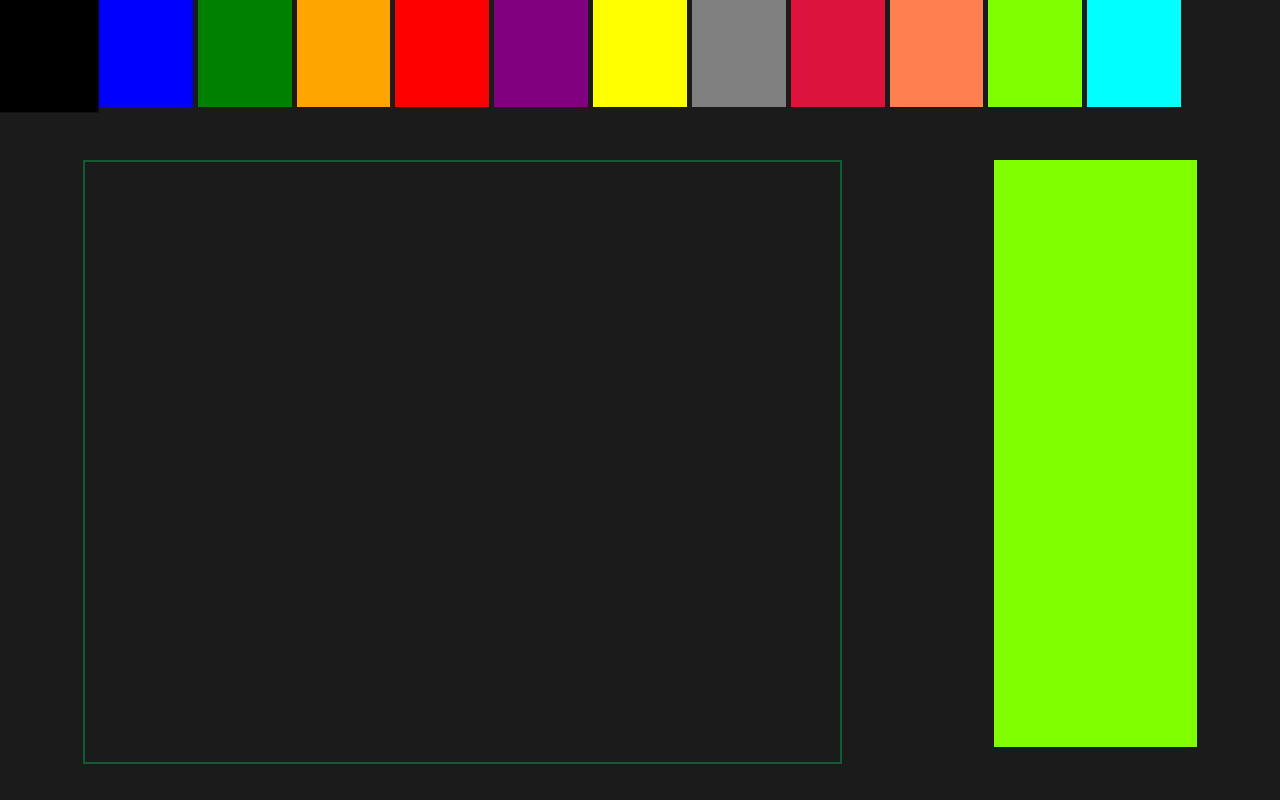
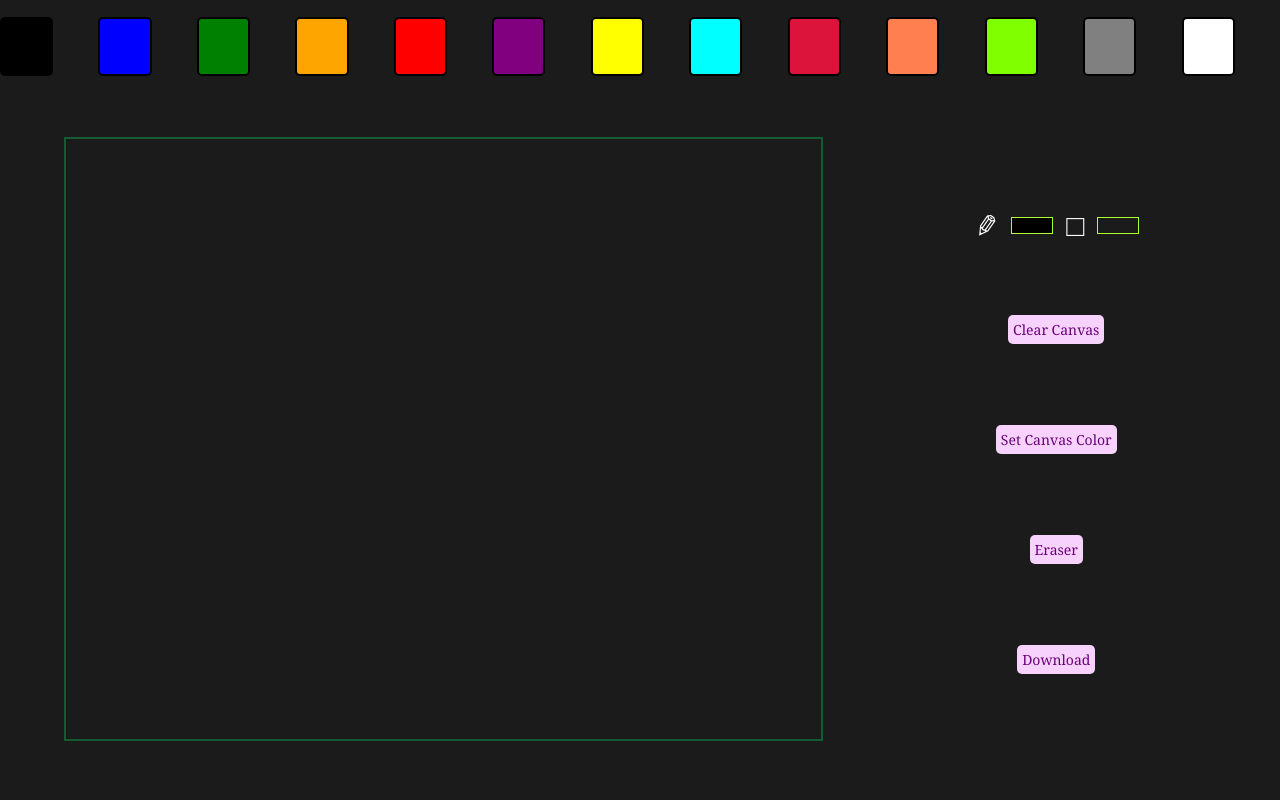
Before and after one commit to ashish19977/paint, a website: page src/public/index.html in a window 1280 px wide. Drawn offline with Linux system fonts and the light colour scheme.

Commit message:
final project

```diff
--- a/src/public/index.html
+++ b/src/public/index.html
@@ -22,8 +22,8 @@
             display: grid;
             grid-row: 1/3;
             grid-column: 1/19;
-            grid-gap: 5px 5px;
             grid-template-columns: repeat(13,auto);
+            align-items: center;
         }
         #canvas-div{
             grid-row: 4/15;
@@ -35,14 +35,24 @@
             width: 59%;
             height: 75%;
             border: 2px  #145a32  solid;
+            background-color: rgb(27, 27, 27);
+        }
+        #canvas:hover{
+            cursor: crosshair;
         }
         #canvas-controls{
             grid-row: 4/15;
             grid-column: 15/18;
-            background-color: chartreuse;
+            display: flex;
+            justify-content: space-evenly;
+            align-items: center;
+            flex-direction: column;
         }
         .color{
-            height: 100%;
+            height: 60%;
+            width: 50%;
+            border-radius: 5px;
+            border: 2px black solid;
             transition: all .1s linear;
         }
         .color:hover{
@@ -52,11 +62,47 @@
         .color:active{
             scale: 1;
         }
+        #selected-color{
+            font-size: 30px;
+            color: white;
+            display: inline-flex;
+            width: 60%;
+            justify-content: space-evenly;
+            align-items: center;
+            height: 15px;
+            border-radius: 5px;
+        }
+        button{
+            color:  #6c007b ;
+            background-color:   #f7d2fc;
+            padding: 5px;
+            font-size: 14px;
+            border: none;
+            font-family: Georgia, 'Times New Roman', Times, serif;
+            border-radius: 5px;
+        }
+        button:hover{
+            cursor: pointer;
+            opacity: .7;
+            scale: .99;
+        }
+        #eraser{
+            position: absolute;
+            z-index: 9;
+            height: 1px;
+            width: 1px;
+            padding: 5px;
+            border-radius: 50%;
+            border: 1px solid black;
+            display: none;
+            background-color: whitesmoke;
+        }
         @media screen and (max-width: 960px){
             #canvas{width: 99%;height: 65%;}
             #picker{grid-row:14/15;grid-column: 1/19;}
             #canvas-div{grid-row:3/13;grid-column: 1/19;}
-            #canvas-controls{grid-row: 1/2;grid-column: 1/19;}
+            #canvas-controls{grid-row: 1/2;grid-column: 1/19;flex-direction: row;}
+            #selected-color{width: 10%;}
         }
     </style>
 </head>
@@ -64,23 +110,42 @@
     <div id="container">
         <div id="picker"></div>
         <div id="canvas-div">
-            <canvas id="canvas"></canvas>
+            <div id="eraser" draggable="true"></div>
+            <canvas id="canvas" onmouseover="moveEraser()">
+            </canvas>
         </div>
-        <div id=canvas-controls></div>
+        <div id=canvas-controls>
+            <div id="selected-color">
+                <span style="transform: rotate(125deg)">&#9999</span>
+                <span id="pencil-color" style="background-color: black;width: 40px;height: 15px;border: 1px greenyellow solid;"></span>
+                <span>&#9633</span>
+                <span id="canvas-color" style="background-color: rgb(27, 27, 27);width: 40px;height: 15px;border: 1px greenyellow solid;;"></span>
+            </div>
+            <button onclick="clearCanvas()">Clear Canvas</button>
+            <button onclick="setCanvasColor()">Set Canvas Color</button>
+            <button onclick="activateEraser()">Eraser</button>
+            <button onclick="download()">Download</button>
+        </div>
     </div>
 </body>
 <script>
-
+    let eraser=false
     let lineColor='black'
-    let colors=['black','blue','green','orange','red','purple','yellow','grey','crimson','coral','chartreuse','cyan']
+    let lineWidth=2
+    let lineCap='round'
+    let canvasBackColor='rgb(27, 27, 27)'
+    let colors=['black','blue','green','orange','red','purple','yellow','cyan','crimson','coral','chartreuse','grey','white']
     let picker=document.getElementById('picker')
-
-    for(let i=0;i<12;i++){
+    let selectedColorDiv=document.getElementById('selected-color')
+    let pencil=document.getElementById('pencil-color')
+    let canvasColorDiv=document.getElementById('canvas-color')
+    for(let i=0;i<13;i++){
         picker.innerHTML+='<div id='+i+' class=color onclick="selectColor(event)" style=background-color:'+colors[i]+'></div>'
     }
 
     function selectColor(e){
         lineColor=colors[e.explicitOriginalTarget.id]
+        pencil.style.backgroundColor=lineColor
     }
 
     let canvas=document.getElementById('canvas')
@@ -106,7 +171,7 @@
 
         ctx.beginPath()
         ctx.lineCap = 'round';
-        ctx.lineWidth=2
+        ctx.lineWidth=lineWidth
         ctx.strokeStyle = lineColor
         ctx.moveTo(position.x,position.y)
         setPosition(e)
@@ -114,6 +179,61 @@
         ctx.closePath()
         ctx.stroke()
     }
+    function clearCanvas(){
+        ctx.clearRect(0,0, canvas.width, canvas.height)
+        // ctx.fillStyle=canvasBackColor
+        // ctx.fillRect(0, 0, canvas.width, canvas.height)
+        ctx.lineCap = lineCap
+        ctx.lineWidth=lineWidth
+    }
+    function setCanvasColor(){
+        ctx.clearRect(0,0,canvas.width,canvas.height)
+        canvasBackColor=(lineColor==='black')?'rgb(39,39,39)':lineColor
+        canvasColorDiv.style.backgroundColor=canvasBackColor
+        canvas.style.backgroundColor=canvasBackColor
+    }
 
+    function download(){
+        let data = canvas.toDataURL("image/jpeg");
+        let img = document.createElement('img');
+        img.src = data
+        let a = document.createElement('a');
+        a.setAttribute("download", "paint.jpeg");
+        a.setAttribute("href", data);
+        a.appendChild(img)
+        a.click()
+    }
+
+
+// we are activating the eraser
+let eraserCircle=document.getElementById('eraser')
+    function activateEraser(){
+        var tempColor=lineColor
+        eraserCircle.style.display=eraserCircle.style.display===''?'block':''
+        eraser=eraser?false:true
+    }
+// on mouse over on canvas
+   function moveEraser(){
+    canvas.onmousemove=(e)=>{
+            if(!eraser){
+            canvas.style.cursor='crosshair'
+            return
+        }
+            canvas.style.cursor='none'
+            eraserCircle.style.top =e.clientY+ "px"
+            eraserCircle.style.left =e.clientX+ "px"
+            canvas.onmousedown=()=>{
+                if(!eraser)return
+                lineCap='square'
+                lineWidth=5
+                lineColor=canvasBackColor
+            }
+            canvas.onmouseup=()=>{
+                if(!eraser)return
+                lineCap='round'
+                lineWidth=2
+            }
+        }
+    }
 </script>
 </html>
```
